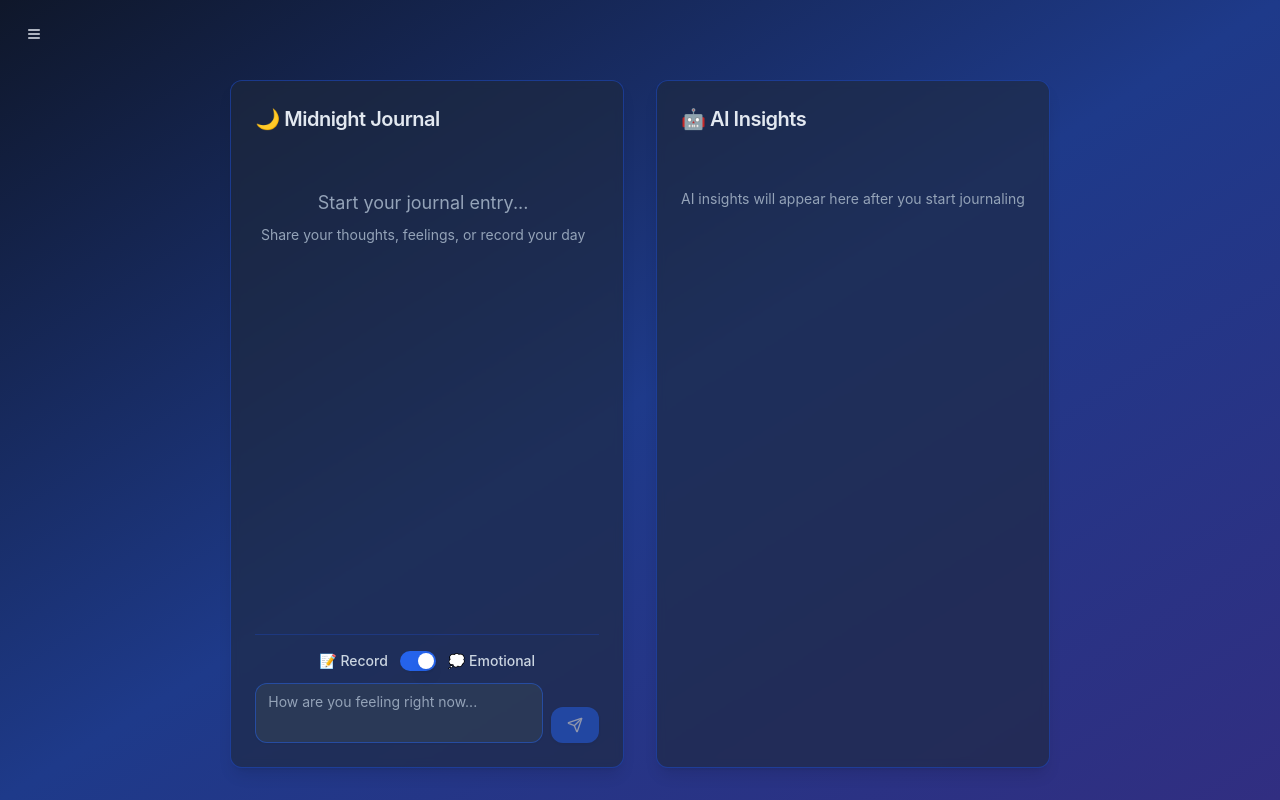
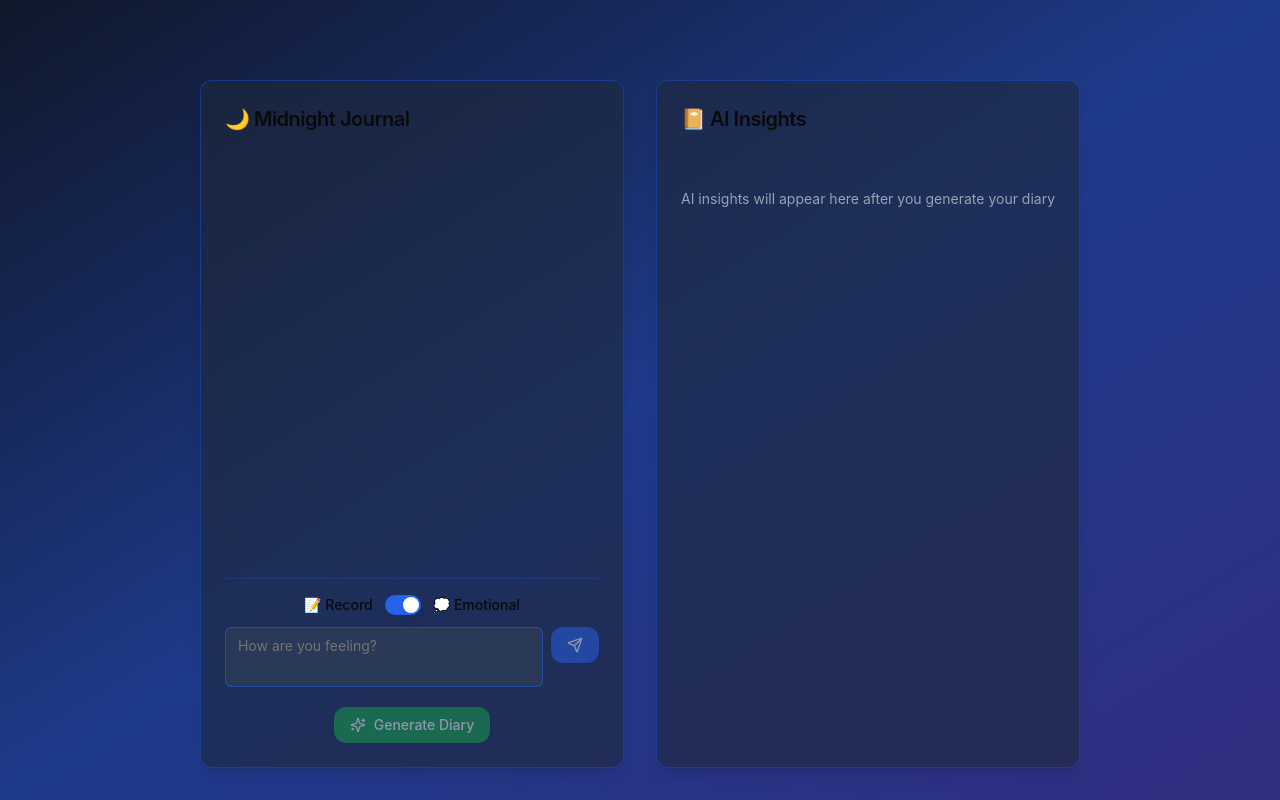
Before and after one commit to itisyijy/MinDrift, a Next.js app in the folder client/: page /chat in a window 1280 px wide. Built offline with nearby package versions, Linux system fonts and the light colour scheme.

Commit message:
Chat page function

```diff
--- a/client/app/login/page.tsx
+++ b/client/app/login/page.tsx
@@ -37,6 +37,8 @@ export default function LoginPage() {
       console.log("✅ Login Success:", data)
 
       localStorage.setItem("jwt", data.token)
+      localStorage.setItem("username", data.username)
+      console.log("username from login:", data.username)
 
       router.push("/chat")
     } catch (error) {
--- a/client/app/signUp/page.tsx
+++ b/client/app/signUp/page.tsx
@@ -38,6 +38,7 @@ export default function SignUpPage() {
         password,
       }),
     })
+
 
     const data = await response.json()
 
--- a/client/components/ai-diary-chat-interface.tsx
+++ b/client/components/ai-diary-chat-interface.tsx
@@ -1,9 +1,4 @@
-interface JournalEntry {
-    id: string
-    text: string
-    timestamp: Date
-    mode: 'emotional' | 'record'
-  }
+"use client"
 
 import { useState, useEffect, useRef } from "react"
 import { Button } from "@/components/ui/button"
@@ -11,32 +6,98 @@ import { Textarea } from "@/components/ui/textarea"
 import { Card, CardContent, CardHeader, CardTitle } from "@/components/ui/card"
 import { Switch } from "@/components/ui/switch"
 import { Label } from "@/components/ui/label"
-import { Menu, X, User, FileText, LogOut, Send } from "lucide-react"
+import { Menu, X, User, FileText, LogOut, Send, Sparkles } from "lucide-react"
+
+interface JournalEntry {
+  id: string
+  text: string
+  timestamp: Date
+  mode: "emotional" | "record"
+  reply?: string
+}
 
 export default function AIDiaryChatInterface() {
+  const [username, setUsername] = useState("Alex")
   const [isMenuOpen, setIsMenuOpen] = useState(false)
   const [isEmotionalMode, setIsEmotionalMode] = useState(true)
   const [currentText, setCurrentText] = useState("")
   const [entries, setEntries] = useState<JournalEntry[]>([])
+  const [prompts, setPrompts] = useState<string[]>([])
+  const [summary, setSummary] = useState<string | null>(null)
   const messagesEndRef = useRef<HTMLDivElement | null>(null)
 
-  // Scroll to bottom when new entries are added
+  useEffect(() => {
+    const storedUsername = localStorage.getItem("username")
+    if (storedUsername) setUsername(storedUsername)
+  }, [])
+
   useEffect(() => {
     messagesEndRef.current?.scrollIntoView({ behavior: "smooth" })
   }, [entries])
 
-  const handleSubmit = () => {
+  const handleSubmit = async () => {
     if (!currentText.trim()) return
 
-    const newEntry: JournalEntry = {
+    const userMessage: JournalEntry = {
       id: Date.now().toString(),
       text: currentText,
       timestamp: new Date(),
       mode: isEmotionalMode ? "emotional" : "record",
     }
 
-    setEntries((prev) => [...prev, newEntry])
+    setEntries((prev) => [...prev, userMessage])
+    setPrompts((prev) => [...prev, currentText])
     setCurrentText("")
+
+    try {
+      const res = await fetch("http://localhost:8080/api/chat", {
+        method: "POST",
+        headers: {
+          "Content-Type": "application/json",
+          Authorization: `Bearer ${localStorage.getItem("jwt")}`,
+        },
+        body: JSON.stringify({ message: userMessage.text }),
+      })
+
+      const data = await res.json()
+
+      const botMessage: JournalEntry = {
+        id: Date.now().toString() + "_bot",
+        text: data.reply,
+        timestamp: new Date(),
+        mode: userMessage.mode,
+      }
+
+      setEntries((prev) => [...prev, botMessage])
+    } catch (err) {
+      console.error("Error getting AI reply:", err)
+    }
+  }
+
+  const handleGenerateDiary = async () => {
+    try {
+      const response = await fetch("http://localhost:8080/api/diary/from-history", {
+        method: "POST",
+        headers: {
+          "Content-Type": "application/json",
+          Authorization: `Bearer ${localStorage.getItem("jwt")}`,
+        },
+      })
+
+      if (!response.ok) {
+        const errorText = await response.text()
+        alert("Diary generation failed: " + errorText)
+        return
+      }
+
+      const data = await response.json()
+      alert("✅ Diary generated!")
+      setPrompts([])
+      setSummary(data.reply)
+    } catch (err) {
+      console.error(err)
+      alert("Error while generating diary")
+    }
   }
 
   const handleKeyPress = (e: React.KeyboardEvent<HTMLTextAreaElement>) => {
@@ -46,142 +107,56 @@ export default function AIDiaryChatInterface() {
     }
   }
 
-  const formatTime = (date: Date) => {
-    return date.toLocaleTimeString([], { hour: "2-digit", minute: "2-digit" })
-  }
+  const formatTime = (date: Date) => new Date(date).toLocaleTimeString([], { hour: "2-digit", minute: "2-digit" })
 
   return (
     <div className="min-h-screen bg-gradient-to-br from-slate-900 via-blue-900 to-indigo-900 text-slate-200 transition-all duration-500">
-      {/* Hamburger Menu */}
-      <div className="fixed top-4 left-4 z-50">
-        <Button
-          variant="ghost"
-          size="icon"
-          onClick={() => setIsMenuOpen(!isMenuOpen)}
-          className="rounded-full hover:bg-blue-800/50 text-slate-200"
-        >
-          {isMenuOpen ? <X className="h-6 w-6" /> : <Menu className="h-6 w-6" />}
-        </Button>
-      </div>
+      {/* 사이드 메뉴 생략 (동일) */}
 
-      {/* Side Menu */}
-      <div
-        className={`fixed top-0 left-0 h-full w-80 transform transition-transform duration-300 z-40 ${
-          isMenuOpen ? "translate-x-0" : "-translate-x-full"
-        } bg-slate-900/95 backdrop-blur-md border-r border-blue-800/50`}
-      >
-        <div className="p-6 pt-20">
-          {/* Profile Section */}
-          <div className="mb-8">
-            <div className="flex items-center space-x-3 mb-4">
-              <div className="w-12 h-12 rounded-full flex items-center justify-center bg-blue-800/50">
-                <User className="h-6 w-6 text-blue-200" />
-              </div>
-              <div>
-                <h3 className="font-semibold text-slate-200">Alex</h3>
-                <p className="text-sm text-slate-400">Welcome back!</p>
-              </div>
-            </div>
-          </div>
-
-          {/* Menu Items */}
-          <nav className="space-y-2">
-            <Button variant="ghost" className="w-full justify-start hover:bg-blue-800/30 text-slate-200">
-              <User className="mr-3 h-4 w-4" />
-              My Page
-            </Button>
-            <Button variant="ghost" className="w-full justify-start hover:bg-blue-800/30 text-slate-200">
-              <FileText className="mr-3 h-4 w-4" />
-              Recent Logs
-            </Button>
-            <Button variant="ghost" className="w-full justify-start hover:bg-blue-800/30 text-slate-200">
-              <LogOut className="mr-3 h-4 w-4" />
-              Log out
-            </Button>
-          </nav>
-        </div>
-      </div>
-
-      {/* Overlay */}
-      {isMenuOpen && <div className="fixed inset-0 bg-black/20 z-30" onClick={() => setIsMenuOpen(false)} />}
-
-      {/* Main Content */}
       <div className="container mx-auto px-4 py-8 pt-20 h-screen flex flex-col">
         <div className="grid lg:grid-cols-2 gap-8 max-w-7xl mx-auto flex-1 min-h-0">
-          {/* Left Column - Chat Interface */}
+          {/* 왼쪽: 대화형 프롬프트 */}
           <div className="flex flex-col h-full">
             <Card className="bg-slate-800/60 backdrop-blur-sm border-blue-700/50 shadow-lg flex-1 flex flex-col min-h-0">
-              <CardHeader className="flex-shrink-0">
-                <CardTitle className="text-xl font-semibold text-slate-200">🌙 Midnight Journal</CardTitle>
-              </CardHeader>
-
-              {/* Messages Area */}
+              <CardHeader><CardTitle className="text-xl">🌙 Midnight Journal</CardTitle></CardHeader>
               <CardContent className="flex-1 flex flex-col min-h-0 space-y-4">
-                <div className="flex-1 overflow-y-auto space-y-4 pr-2">
-                  {entries.length === 0 ? (
-                    <div className="text-center py-8 text-slate-400">
-                      <p className="text-lg mb-2">Start your journal entry...</p>
-                      <p className="text-sm">Share your thoughts, feelings, or record your day</p>
+                <div className="flex-1 overflow-y-auto pr-2 space-y-4">
+                  {entries.map((entry) => (
+                    <div key={entry.id} className={`flex ${entry.id.includes("bot") ? "justify-start" : "justify-end"}`}>
+                      <div className="max-w-[80%]">
+                        <div className={`rounded-2xl px-4 py-3 shadow-sm ${entry.id.includes("bot") ? "bg-purple-700 text-white" : "bg-blue-600 text-white"}`}>
+                          <p className="text-sm leading-relaxed whitespace-pre-wrap">{entry.text}</p>
+                        </div>
+                        <div className="text-xs text-slate-400 mt-1 text-right">{formatTime(entry.timestamp)}</div>
+                      </div>
                     </div>
-                  ) : (
-                    entries.map((entry) => (
-                      <div key={entry.id} className="flex justify-end">
-                        <div className="max-w-[80%]">
-                          <div className="rounded-2xl rounded-br-md px-4 py-3 bg-blue-600 text-white shadow-sm">
-                            <p className="text-sm leading-relaxed">{entry.text}</p>
-                          </div>
-                          <div className="flex items-center justify-end mt-1 space-x-2">
-                            <span
-                              className={`text-xs px-2 py-1 rounded-full ${
-                                entry.mode === "emotional"
-                                  ? "bg-purple-900/50 text-purple-300"
-                                  : "bg-blue-900/50 text-blue-300"
-                              }`}
-                            >
-                              {entry.mode === "emotional" ? "💭 Emotional" : "📝 Record"}
-                            </span>
-                            <span className="text-xs text-slate-400">{formatTime(entry.timestamp)}</span>
-                          </div>
-                        </div>
-                      </div>
-                    ))
-                  )}
+                  ))}
                   <div ref={messagesEndRef} />
                 </div>
 
-                {/* Input Area */}
-                <div className="flex-shrink-0 space-y-3 pt-4 border-t border-blue-700/30">
-                  {/* Mode Toggle */}
-                  <div className="flex items-center justify-center space-x-3">
-                    <Label htmlFor="mode-toggle" className="text-sm font-medium text-slate-300">
-                      📝 Record
-                    </Label>
-                    <Switch
-                      id="mode-toggle"
-                      checked={isEmotionalMode}
-                      onCheckedChange={setIsEmotionalMode}
-                      className="data-[state=checked]:bg-blue-600"
-                    />
-                    <Label htmlFor="mode-toggle" className="text-sm font-medium text-slate-300">
-                      💭 Emotional
-                    </Label>
+                <div className="pt-4 border-t border-blue-700/30 space-y-3">
+                  <div className="flex justify-center space-x-3">
+                    <Label htmlFor="mode-toggle" className="text-sm">📝 Record</Label>
+                    <Switch id="mode-toggle" checked={isEmotionalMode} onCheckedChange={setIsEmotionalMode} className="data-[state=checked]:bg-blue-600" />
+                    <Label htmlFor="mode-toggle" className="text-sm">💭 Emotional</Label>
                   </div>
 
-                  {/* Text Input */}
                   <div className="flex space-x-2">
                     <Textarea
-                      placeholder={isEmotionalMode ? "How are you feeling right now..." : "What happened today..."}
+                      placeholder={isEmotionalMode ? "How are you feeling?" : "What happened today?"}
                       value={currentText}
                       onChange={(e) => setCurrentText(e.target.value)}
                       onKeyPress={handleKeyPress}
-                      className="flex-1 min-h-[60px] max-h-[120px] resize-none rounded-xl bg-slate-700/60 border-blue-600/50 focus:border-blue-500 text-slate-200 placeholder:text-slate-400"
+                      className="flex-1 min-h-[60px] max-h-[120px] resize-none bg-slate-700/60 border-blue-600/50 text-slate-200"
                     />
-                    <Button
-                      onClick={handleSubmit}
-                      disabled={!currentText.trim()}
-                      className="self-end rounded-xl bg-blue-600 hover:bg-blue-700 hover:shadow-lg hover:shadow-blue-500/25 text-white transition-all duration-200"
-                    >
+                    <Button onClick={handleSubmit} disabled={!currentText.trim()} className="bg-blue-600 hover:bg-blue-700 text-white rounded-xl">
                       <Send className="h-4 w-4" />
+                    </Button>
+                  </div>
+
+                  <div className="text-center pt-2">
+                    <Button onClick={handleGenerateDiary} disabled={prompts.length === 0} className="bg-green-600 hover:bg-green-700 text-white px-4 py-2 rounded-xl">
+                      <Sparkles className="h-4 w-4" /> Generate Diary
                     </Button>
                   </div>
                 </div>
@@ -189,66 +164,17 @@ export default function AIDiaryChatInterface() {
             </Card>
           </div>
 
-          {/* Right Column - AI Summary */}
+          {/* 오른쪽: 요약 다이어리 */}
           <div className="flex flex-col h-full">
             <Card className="bg-slate-800/60 backdrop-blur-sm border-blue-700/50 shadow-lg flex-1">
-              <CardHeader>
-                <CardTitle className="text-xl font-semibold text-slate-200">🤖 AI Insights</CardTitle>
-              </CardHeader>
-
-              <CardContent className="space-y-6">
-                {entries.length === 0 ? (
+              <CardHeader><CardTitle className="text-xl">📔 AI Insights</CardTitle></CardHeader>
+              <CardContent className="flex-1 overflow-y-auto">
+                {summary ? (
+                  <div className="text-slate-300 whitespace-pre-wrap">{summary}</div>
+                ) : (
                   <div className="text-center py-8 text-slate-400">
-                    <p className="text-sm">AI insights will appear here after you start journaling</p>
+                    <p className="text-sm">AI insights will appear here after you generate your diary</p>
                   </div>
-                ) : (
-                  <>
-                    {/* Summary Paragraph */}
-                    <div>
-                      <h3 className="font-medium mb-2 text-slate-200">📊 Summary</h3>
-                      <p className="text-sm leading-relaxed text-slate-300">
-                        Based on your recent entries, you've been reflecting on personal growth and daily experiences.
-                        Your journal shows a balance between emotional processing and factual recording of events.
-                      </p>
-                    </div>
-
-                    {/* Timeline */}
-                    <div>
-                      <h3 className="font-medium mb-3 text-slate-200">⏰ Timeline</h3>
-                      <ul className="space-y-2">
-                        <li className="flex items-center text-sm text-slate-300">
-                          <span className="w-2 h-2 rounded-full mr-3 bg-blue-400"></span>
-                          Started journaling session
-                        </li>
-                        <li className="flex items-center text-sm text-slate-300">
-                          <span className="w-2 h-2 rounded-full mr-3 bg-blue-400"></span>
-                          Shared {entries.filter((e) => e.mode === "emotional").length} emotional thoughts
-                        </li>
-                        <li className="flex items-center text-sm text-slate-300">
-                          <span className="w-2 h-2 rounded-full mr-3 bg-blue-400"></span>
-                          Recorded {entries.filter((e) => e.mode === "record").length} daily events
-                        </li>
-                        <li className="flex items-center text-sm text-slate-300">
-                          <span className="w-2 h-2 rounded-full mr-3 bg-blue-400"></span>
-                          Total entries: {entries.length}
-                        </li>
-                      </ul>
-                    </div>
-
-                    {/* Emotion */}
-                    <div>
-                      <h3 className="font-medium mb-2 text-slate-200">😊 Current Mood</h3>
-                      <div className="text-4xl">😌</div>
-                      <p className="text-sm mt-1 text-slate-400">Reflective & Thoughtful</p>
-                    </div>
-
-                    {/* Quote */}
-                    <div className="p-4 rounded-xl bg-blue-900/30 border-l-4 border-blue-500">
-                      <p className="text-sm italic text-blue-200">
-                        "Every journal entry is a step towards understanding yourself better."
-                      </p>
-                    </div>
-                  </>
                 )}
               </CardContent>
             </Card>
```
Also changed, not shown: 2 other files (tests, documents, lock files or other folders).
